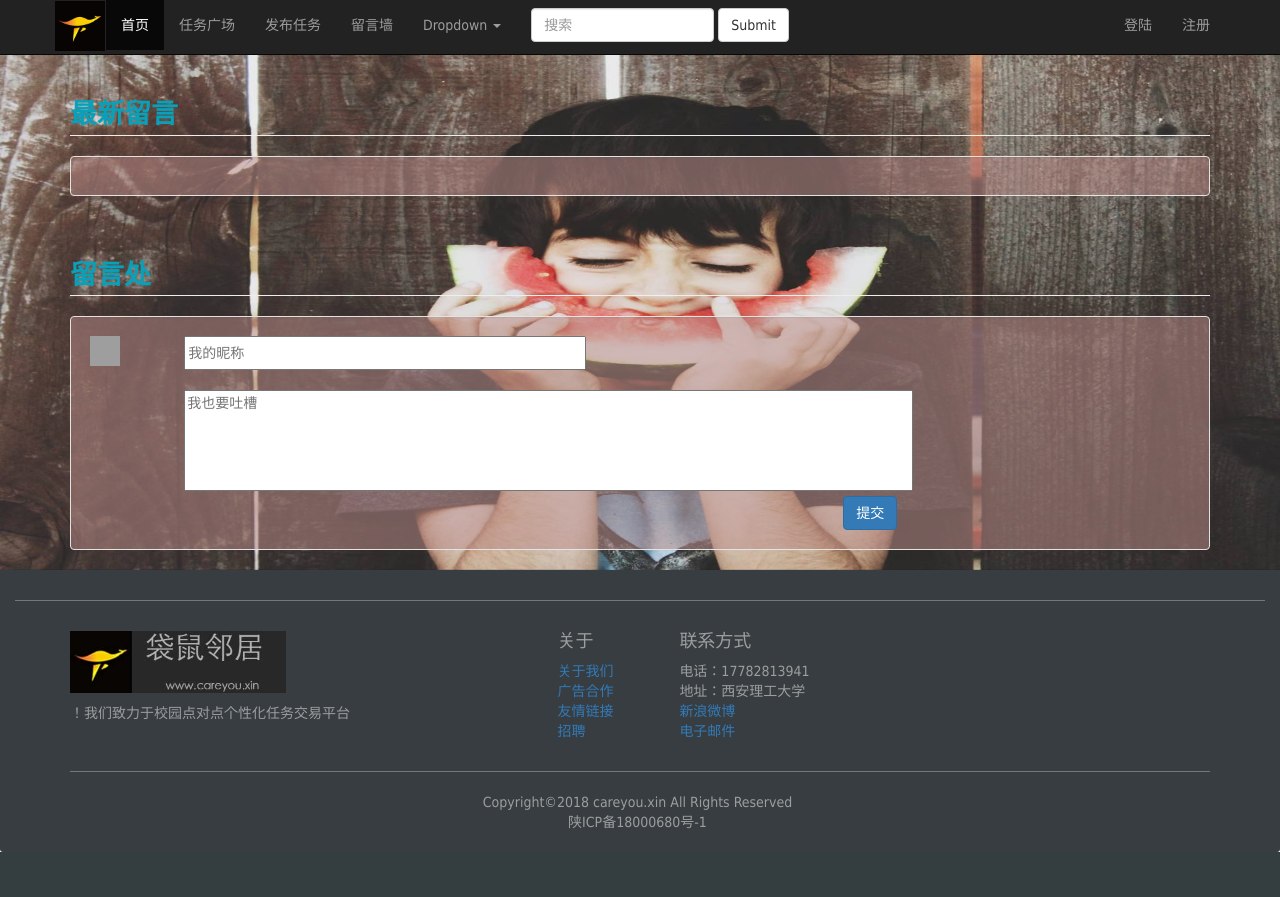
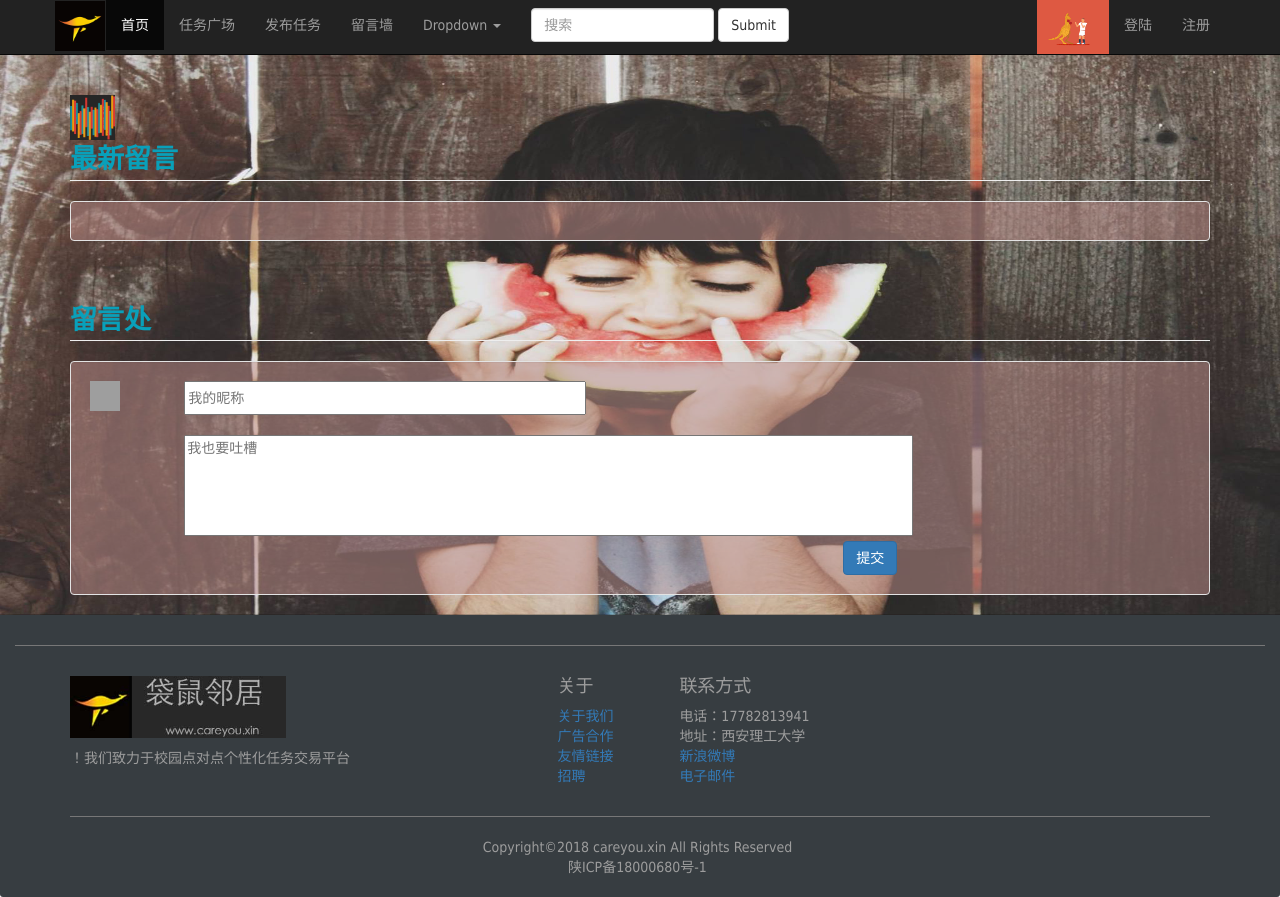
Before and after one commit to hopeaktian/roomate2, a Flask app: page /messagewall in a window 1280 px wide. Before the commit the page ends 852 px from the top, so only its background shows below. Run offline with Flask 2, Linux system fonts and the light colour scheme; data that the repository does not hold is empty; some libraries are stand-ins or nearby versions; grey boxes are pictures that could not be loaded.

Commit message:
add gif in comment .

```diff
--- a/templates/base.html
+++ b/templates/base.html
@@ -114,6 +114,7 @@
                             <button type="submit" class="btn btn-default">Submit</button>
                         </form>
                         <ul class="nav navbar-nav navbar-right">
+                            <li><img src="../static/picture/5.gif" height="54px"></li>
                             {% if log != 1  %}
                                 <li><a href="/login">登陆</a></li>
                                 <li><a href="/register">注册</a></li>
--- a/templates/messagewall.html
+++ b/templates/messagewall.html
@@ -23,6 +23,7 @@
 <br>
     <div class="container">
         <div class="heading" style="margin-bottom: -19px">
+            <img src="../static/picture/4.gif" height="45px">
             <header class="text-uppercase" style="font-weight: bolder; font-size: 27px; color: #09a0ba">最新留言</header>
         </div>
         <hr>
@@ -46,6 +47,7 @@
                     <div>
                         <h4 style="margin-left: 90px">{{ allCri[mes].Criticism }}</h4>
                     </div>
+                    <hr size=3 style="color:;border-style:dotted;width:490">
                 {% endfor %}
             </div>
         </div>
```
Also changed, not shown: static/picture/1.gif (added), static/picture/2.gif (added), static/picture/3.gif (added), static/picture/4.gif (added), static/picture/5.gif (added), static/picture/original/38e0ce837a8e4b4e06d6cef1583109014dea671c809d5-J6Ga5U_fw658.gif (added), static/picture/original/75d806a703c7e630bf1ba71c6615f3d08fb2cb824fe37-M5MUwW_fw658.gif (added), static/picture/original/AggravatingLameArgentineruddyduck-max-1mb.gif (added), static/picture/original/DearestTeemingBordercollie-max-1mb.gif (added), static/picture/original/WideUnluckyGalapagostortoise-max-1mb.gif (added), static/picture/original/c9151d2acc437c1a69d355618e16f91ffbc939f418d380-IxlFfu_fw658.gif (added).
